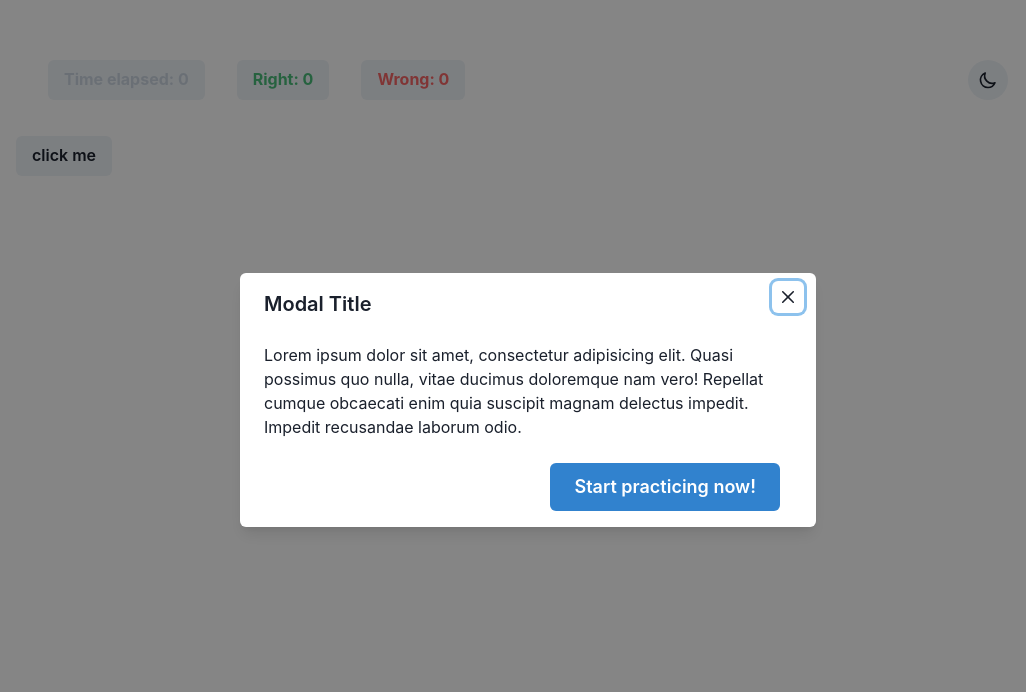
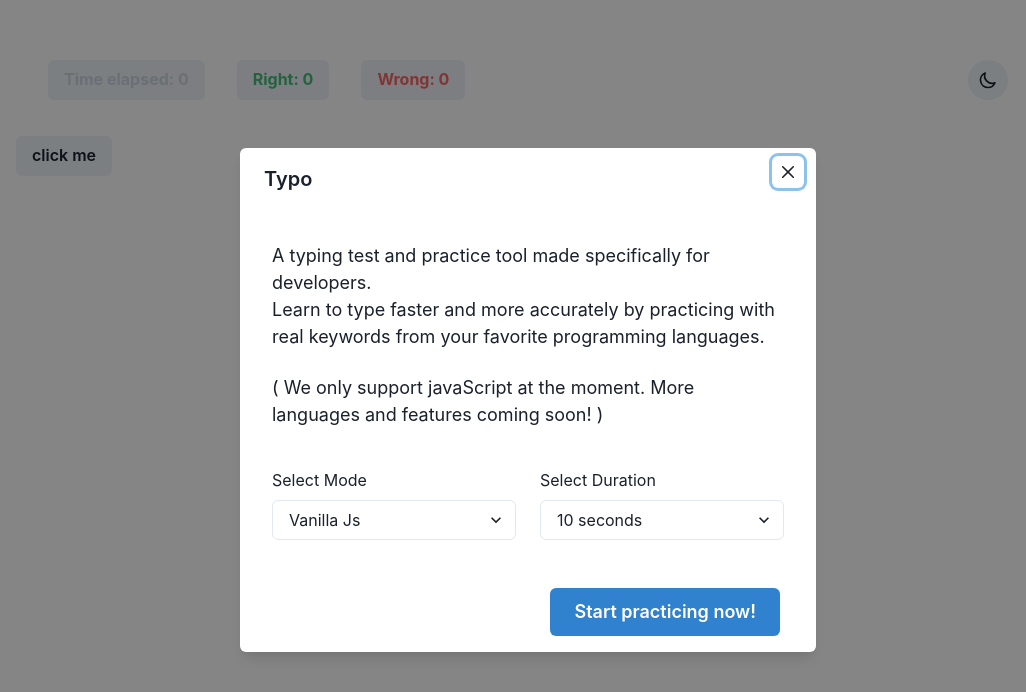
Before and after one commit to staranbeer/typo, a React (Vite) app: page / in a window 1280 px wide. Shown: the top 692 px of the page, without its empty margins (112-1138 px from the left). Built offline with nearby package versions, Linux system fonts and the light colour scheme.

Commit message:
added redux

```diff
--- a/package.json
+++ b/package.json
@@ -12,10 +12,12 @@
     "@chakra-ui/react": "^2.3.2",
     "@emotion/react": "^11.10.4",
     "@emotion/styled": "^11.10.4",
+    "@reduxjs/toolkit": "^1.8.5",
     "framer-motion": "^7.3.4",
     "react": "^18.2.0",
     "react-dom": "^18.2.0",
-    "react-icons": "^4.4.0"
+    "react-icons": "^4.4.0",
+    "react-redux": "^8.0.2"
   },
   "devDependencies": {
     "@types/react": "^18.0.17",
--- a/src/components/Layout/Introduction.jsx
+++ b/src/components/Layout/Introduction.jsx
@@ -1,5 +1,7 @@
 import {
+  Box,
   Button,
+  GridItem,
   Modal,
   ModalBody,
   ModalCloseButton,
@@ -7,6 +9,10 @@ import {
   ModalFooter,
   ModalHeader,
   ModalOverlay,
+  Select,
+  SimpleGrid,
+  Text,
+  VStack,
 } from "@chakra-ui/react";
 import React from "react";
 
@@ -17,21 +23,56 @@ const Introduction = ({ hasEnded, hasStarted, setHasStarted }) => {
       onClose={() => setHasStarted(true)}
       isCentered={true}
       size="xl"
+      closeOnOverlayClick={false}
     >
       <ModalOverlay />
       <ModalContent>
-        <ModalHeader>Modal Title</ModalHeader>
+        <ModalHeader>Typo</ModalHeader>
         <ModalCloseButton />
-        <ModalBody>
-          Lorem ipsum dolor sit amet, consectetur adipisicing elit. Quasi
-          possimus quo nulla, vitae ducimus doloremque nam vero! Repellat cumque
-          obcaecati enim quia suscipit magnam delectus impedit. Impedit
-          recusandae laborum odio.
+        <ModalBody p={"8"}>
+          <Text fontSize={"lg"}>
+            A typing test and practice tool made specifically for developers.
+          </Text>
+
+          <Text fontSize={"lg"}>
+            Learn to type faster and more accurately by practicing with real
+            keywords from your favorite programming languages.
+          </Text>
+
+          <br />
+
+          <Text fontSize={"lg"}>
+            ( We only support javaScript at the moment. More languages and
+            features coming soon! )
+          </Text>
+          <SimpleGrid mt="10" gap="6" columns={"2"}>
+            <GridItem gap="2" w="full" alignItems={"start"}>
+              <label>Select Mode</label>
+              <Select mt="2">
+                {["Vanilla Js", "DOM", "Node"].map((i) => (
+                  <option key={i} value={i}>
+                    {i}
+                  </option>
+                ))}
+              </Select>
+            </GridItem>
+
+            <GridItem w="full" alignItems={"start"}>
+              <label>Select Duration</label>
+              <Select mt="2">
+                {["10", "30", "60"].map((i) => (
+                  <option key={i} value={i}>
+                    {i} seconds
+                  </option>
+                ))}
+              </Select>
+            </GridItem>
+          </SimpleGrid>
         </ModalBody>
 
         <ModalFooter>
           <Button
-            size={"lg"}
+            size={["md", "lg"]}
             colorScheme="blue"
             mr={3}
             onClick={() => setHasStarted(true)}
--- a/src/main.jsx
+++ b/src/main.jsx
@@ -1,7 +1,9 @@
-import { ChakraProvider } from "@chakra-ui/react";
 import React from "react";
 import ReactDOM from "react-dom/client";
+import { ChakraProvider } from "@chakra-ui/react";
+
 import App from "./App";
+
 import "./index.css";
 
 ReactDOM.createRoot(document.getElementById("root")).render(
```
Also changed, not shown: src/App.jsx (+1 -13 lines), src/components/Layout/Layout.jsx (renamed from src/Layout.jsx), 1 other file (tests, documents, lock files or other folders).
